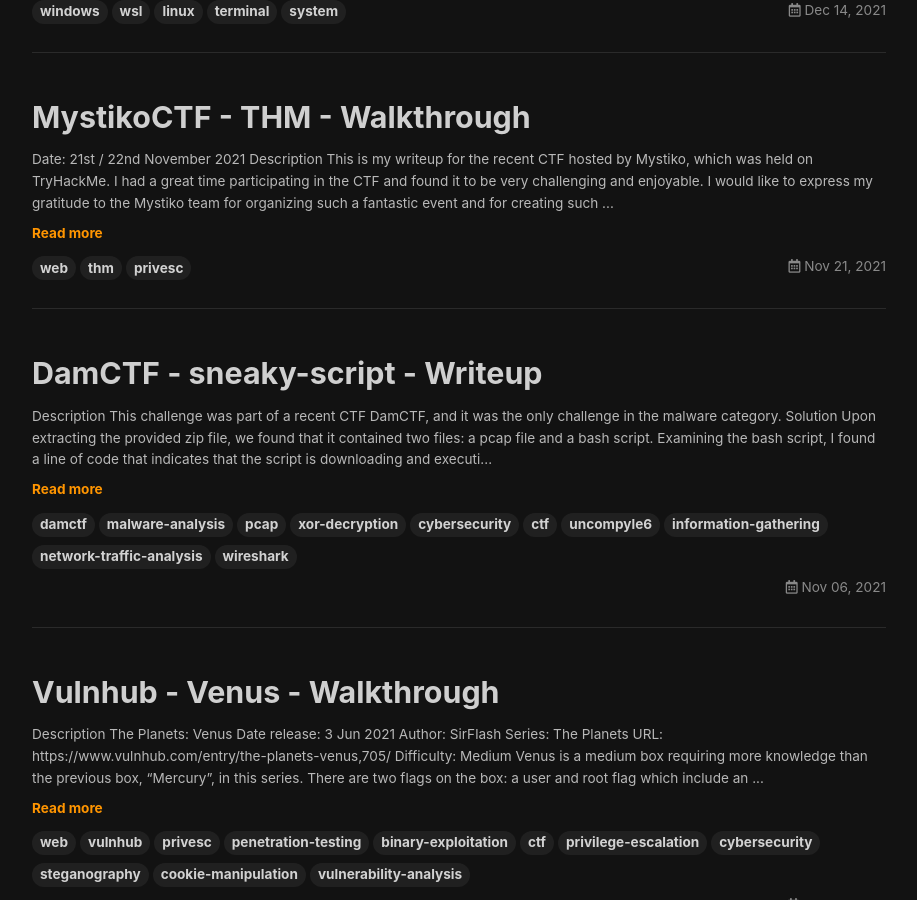
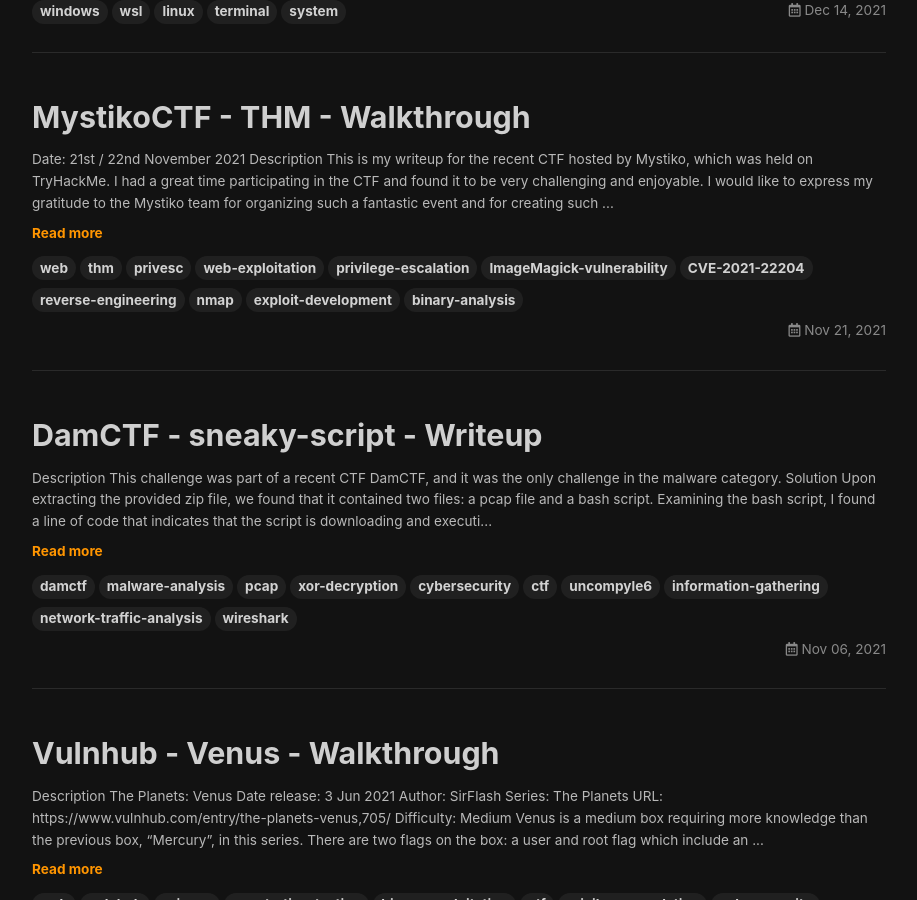
Before and after one commit to ab2pentest/ab2.github.io, a Jekyll site: the page built from index.html, in a window 1280 px wide and 900 px high, scrolled down 2298 px. Shown: the whole window, without its empty margins (181-1098 px from the left). Built offline with Jekyll 4.4.1, drawn with Linux system fonts in a browser that asks for light colours; nearby versions of some CDN libraries; the list of posts is cut into pages by our own code.

Commit message:
Update 2021-11-21-MystikoCTF-writeup.md

```diff
--- a/_posts/2021-11-21-MystikoCTF-writeup.md
+++ b/_posts/2021-11-21-MystikoCTF-writeup.md
@@ -1,6 +1,6 @@
 ---
 title: MystikoCTF - THM - Walkthrough
-tags: web thm privesc
+tags: web thm privesc web-exploitation privilege-escalation ImageMagick-vulnerability CVE-2021-22204 reverse-engineering nmap exploit-development binary-analysis
 ---
 
 ![photo_2021-02-10_22-58-30](https://user-images.githubusercontent.com/84577967/174065612-9a8249f1-005f-4ba3-a752-d4b1ed44df25.jpg){:.circle}
```
